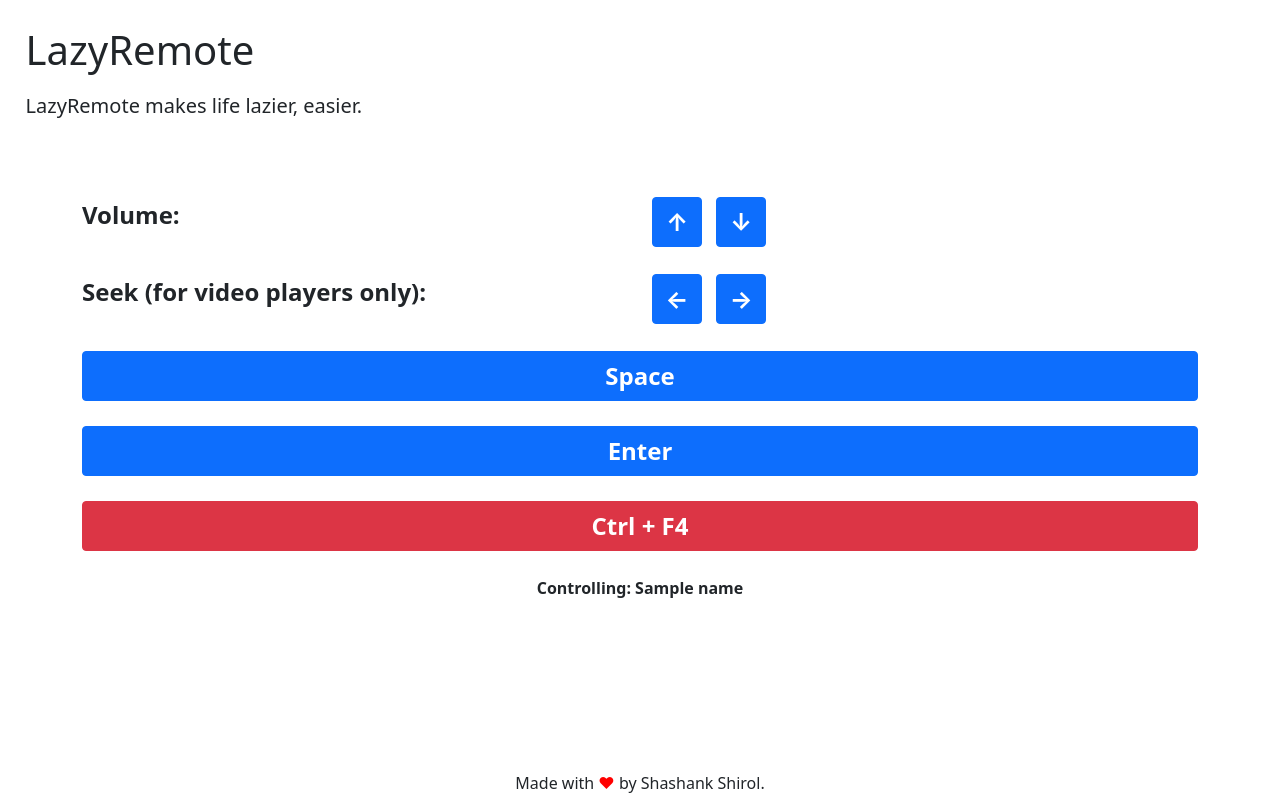
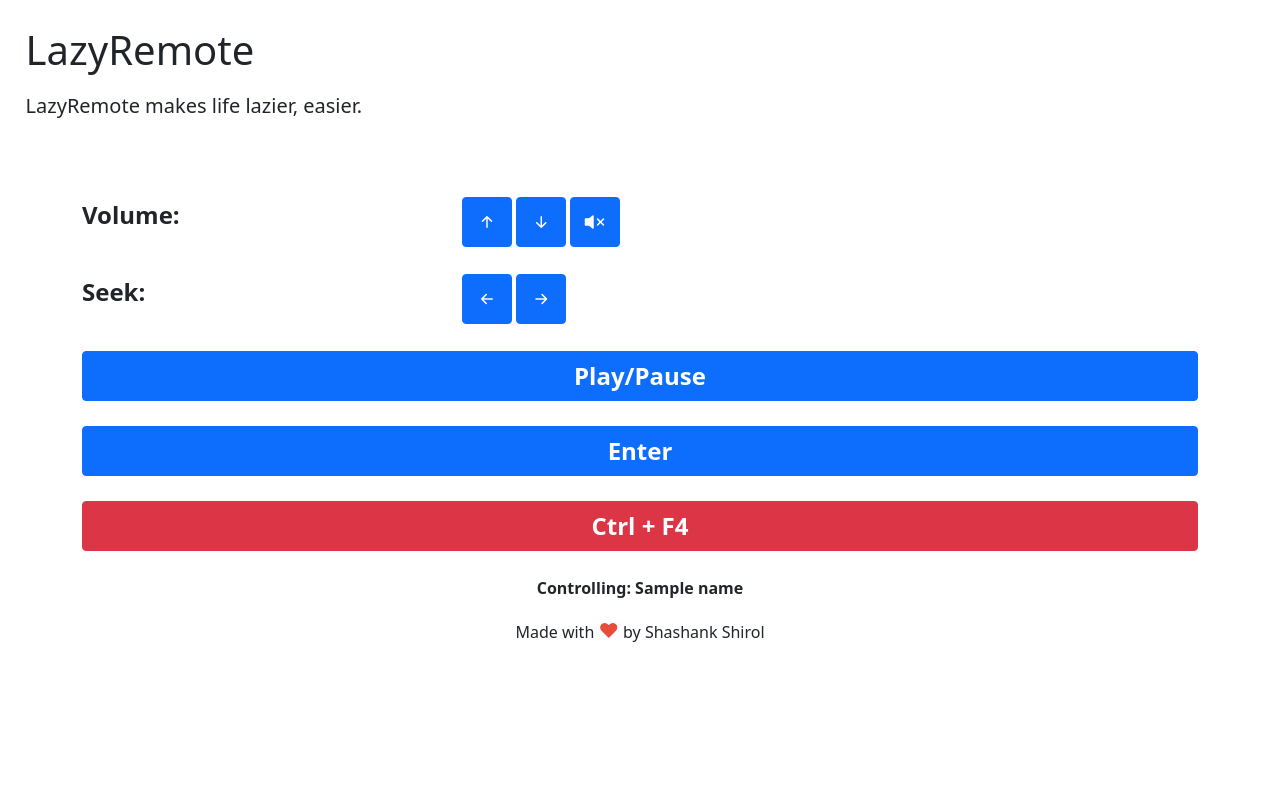
Before and after one commit to shashankshirol/LazyRemote, a Flask app: template templates/index.html in a window 1280 px wide. Run offline with Flask 2, Linux system fonts and the light colour scheme; the template is opened without the code that fills it: most values are stand-ins (such as "Sample title", 1, 10 or a date in 2020); parts of the project's set-up code (start-up, migrations or seed data) failed here and were passed over; some libraries are stand-ins or nearby versions.

Commit message:
some polishing

```diff
--- a/app.py
+++ b/app.py
@@ -27,12 +27,15 @@ def home():
 
 @app.route("/"+str(REFERENCE)+"/incVolume")
 @app.route("/"+str(REFERENCE)+"/decVolume")
+@app.route("/"+str(REFERENCE)+"/Mute")
 def changeVolume():
     command = request.path
     if("inc" in command):
         pyautogui.press("volumeup")
+    elif("dec" in command):
+        pyautogui.press("volumedown")
     else:
-        pyautogui.press("volumedown")
+        pyautogui.press("volumemute")
     return "-- Nothing --"
 
 
@@ -47,11 +50,11 @@ def Seek():
     return "-- Nothing --"
 
 
-@app.route("/"+str(REFERENCE)+"/Space")
-def Space():
+@app.route("/"+str(REFERENCE)+"/PlayPause")
+def PlayPause():
     command = request.path
-    if("Space" in command):
-        pyautogui.press("space")
+    if("PlayPause" in command):
+        pyautogui.press("playpause")
     return "-- Nothing --"
 
 
--- a/templates/index.html
+++ b/templates/index.html
@@ -5,7 +5,9 @@
     <meta http-equiv="X-UA-Compatible" content="IE=edge">
     <meta name="viewport" content="width=device-width, initial-scale=1.0">
     <link href="https://cdn.jsdelivr.net/npm/bootstrap@5.1.0/dist/css/bootstrap.min.css" rel="stylesheet" integrity="sha384-KyZXEAg3QhqLMpG8r+8fhAXLRk2vvoC2f3B09zVXn8CA5QIVfZOJ3BCsw2P0p/We" crossorigin="anonymous">
+    <link rel="stylesheet" href="https://cdn.jsdelivr.net/npm/bootstrap-icons@1.5.0/font/bootstrap-icons.css">
     <title>LazyRemote</title>
+    <link rel="icon" type="image/x-icon" href="https://github.com/shashankshirol/LazyRemote/blob/main/Images/lazyRem.png" />
     <script type="text/javascript" src="https://ajax.googleapis.com/ajax/libs/jquery/2.1.3/jquery.min.js"> </script>
 </head>
 <body style="margin: 2%;">
@@ -14,13 +16,15 @@
     function(data) { }); return false; }); }); </script>
     <script type=text/javascript> $(function() { $("#decVolume").click(function (event) { $.getJSON("/"+{{reference}}+'/decVolume', { },
     function(data) { }); return false; }); }); </script>
+    <script type=text/javascript> $(function() { $("#mute").click(function (event) { $.getJSON("/"+{{reference}}+'/Mute', { },
+    function(data) { }); return false; }); }); </script>
 
     <script type=text/javascript> $(function() { $("#seekRight").click(function (event) { $.getJSON("/"+{{reference}}+'/seekRight', { },
     function(data) { }); return false; }); }); </script>
     <script type=text/javascript> $(function() { $("#seekLeft").click(function (event) { $.getJSON("/"+{{reference}}+'/seekLeft', { },
     function(data) { }); return false; }); }); </script>
 
-    <script type=text/javascript> $(function() { $("#space").click(function (event) { $.getJSON("/"+{{reference}}+'/Space', { },
+    <script type=text/javascript> $(function() { $("#playpause").click(function (event) { $.getJSON("/"+{{reference}}+'/PlayPause', { },
     function(data) { }); return false; }); }); </script>
     <script type=text/javascript> $(function() { $("#enter").click(function (event) { $.getJSON("/"+{{reference}}+'/Enter', { },
     function(data) { }); return false; }); }); </script>
@@ -36,15 +40,18 @@
             Change Volume:
         -->
         <div class="row" style="margin-top: 25px;">
-            <div class="col">
+            <div class="col-4 col-xs-12">
                 <p style="font-size: x-large; font-weight: bolder;" class="col">Volume:</p>
             </div>
-            <div class="col">
-                <button type="button" class="btn btn-primary" id="incVolume" style="font-size: x-large; font-weight: bolder; width: 50px; margin-right: 10px;">
-                    ↑
+            <div class="col-8 col-xs-12">
+                <button type="button" class="btn btn-primary" id="incVolume" style="font-size: x-large; font-weight: bolder;">
+                    <i class="bi bi-arrow-up-short"></i>
                 </button>
-                <button type="button" class="btn btn-primary" id="decVolume" style="font-size: x-large; font-weight: bolder; width: 50px;">
-                    ↓
+                <button type="button" class="btn btn-primary" id="decVolume" style="font-size: x-large; font-weight: bolder;">
+                    <i class="bi bi-arrow-down-short"></i>
+                </button>
+                <button type="button" class="btn btn-primary" id="mute" style="font-size: x-large; font-weight: bolder;">
+                    <i class="bi bi-volume-mute-fill"></i>
                 </button>
             </div>
         </div>
@@ -53,16 +60,16 @@
             Player Seek:
         -->
         <div class="row" style="margin-top: 25px;">
-            <div class="col">
-                <p style="font-size: x-large; font-weight: bolder;" class="col">Seek (for video players only):</p>
+            <div class="col-4 col-xs-12">
+                <p style="font-size: x-large; font-weight: bolder;" class="col">Seek:</p>
             </div>
-            <div class="col">
-                <button type="button" class="btn btn-primary" id="seekLeft" style="font-size: x-large; font-weight: bolder; width: 50px; margin-right: 10px;">
-                    ←
+            <div class="col-8 col-xs-12">
+                <button type="button" class="btn btn-primary" id="seekLeft" style="font-size: x-large; font-weight: bolder;">
+                    <i class="bi bi-arrow-left-short"></i>
                 </button>
 
-                <button type="button" class="btn btn-primary" id="seekRight" style="font-size: x-large; font-weight: bolder; width: 50px;">
-                    →
+                <button type="button" class="btn btn-primary" id="seekRight" style="font-size: x-large; font-weight: bolder;">
+                    <i class="bi bi-arrow-right-short"></i>
                 </button>
             </div>
         </div>
@@ -72,8 +79,8 @@
         -->
         <div class="row" style="margin-top: 25px;">
             <div class="col">
-                <button type="button" class="btn btn-primary" id="space" style="font-size: x-large; font-weight: bolder; width: 100%;">
-                    Space
+                <button type="button" class="btn btn-primary" id="playpause" style="font-size: x-large; font-weight: bolder; width: 100%;">
+                    Play/Pause
                 </button>
             </div>
         </div>
@@ -111,9 +118,15 @@
 
     </div>
 
-    <span class="mr-sm-2" style="position: fixed; left: 0; bottom: 0; text-align: center; width: 100%; margin-bottom: 5px;">
-        Made with <span style="color: red;">&hearts;</span> by Shashank Shirol.
-    </span>
+    <footer class="footer-container white-text-container text-center">
+        <div class="container">
+            <div class="row">
+                <div class=" col col-xs-12">
+                    <p>Made with <span id="heart" style="font-size: 20px; color: #e74c3c;">&hearts;</span> by Shashank Shirol</p>
+                </div>
+            </div>
+        </div>
+    </footer>
 
     <script src="https://cdn.jsdelivr.net/npm/@popperjs/core@2.9.3/dist/umd/popper.min.js" integrity="sha384-eMNCOe7tC1doHpGoWe/6oMVemdAVTMs2xqW4mwXrXsW0L84Iytr2wi5v2QjrP/xp" crossorigin="anonymous"></script>
     <script src="https://cdn.jsdelivr.net/npm/bootstrap@5.1.0/dist/js/bootstrap.min.js" integrity="sha384-cn7l7gDp0eyniUwwAZgrzD06kc/tftFf19TOAs2zVinnD/C7E91j9yyk5//jjpt/" crossorigin="anonymous"></script>
```
Also changed, not shown: Images/lazyRem.png (added).
